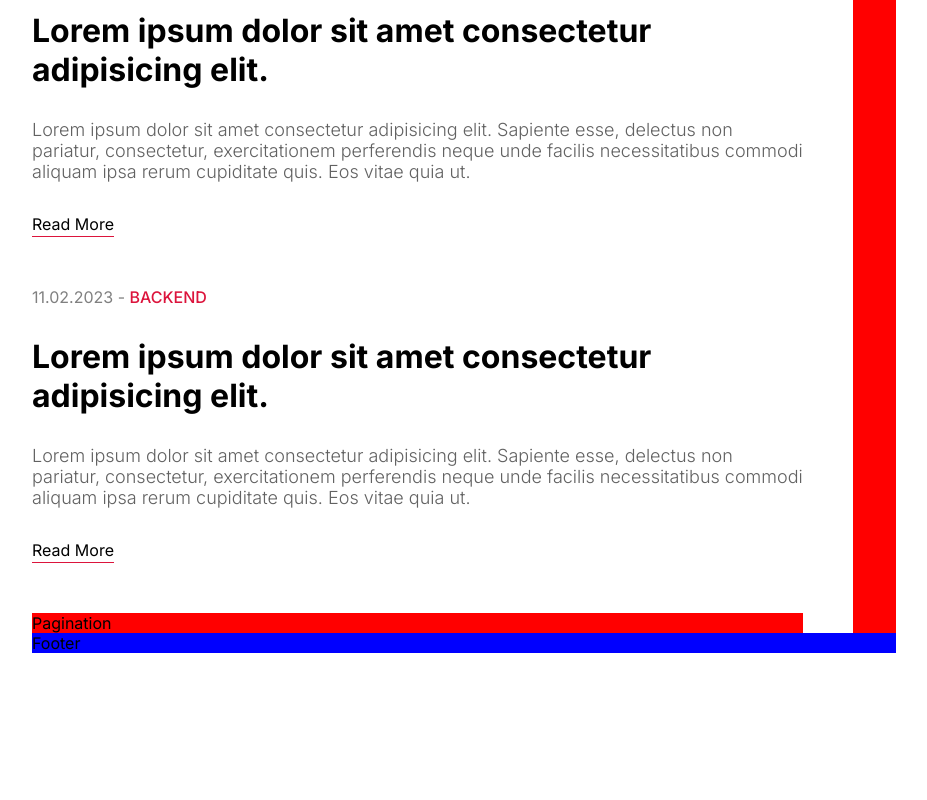
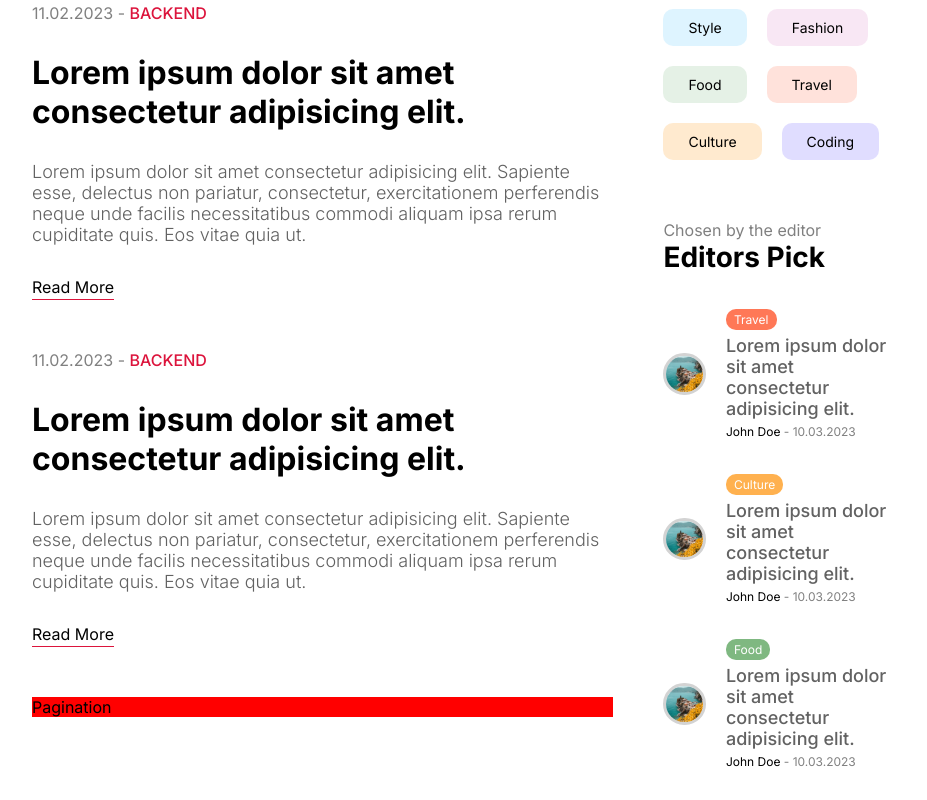
Before and after one commit to B0n-Echo/My_tech_blog, a Next.js app: page / in a window 1280 px wide. Shown: the part 2100-2900 px from the top of the page, without its empty margins (176-1103 px from the left). Before the commit the page ends 2753 px from the top, so only its background shows below. Built offline with nearby package versions, Linux system fonts and the light colour scheme.

Commit message:
feat(nikhil): Adding Menu and Menu categories

```diff
--- a/src/components/menu/Menu.jsx
+++ b/src/components/menu/Menu.jsx
@@ -1,10 +1,22 @@
-import React from 'react'
-import styles from "./menu.module.css"
+import React from "react";
+import styles from "./menu.module.css";
+import MenuPosts from "../menuPosts/MenuPosts";
+import MenuCategories from "../menuCategories/MenuCategories";
 
 const Menu = () => {
   return (
-    <div className={styles.container}>Menu</div>
-  )
-}
+    <div className={styles.container}>
+      <h2 className={styles.subtitle}>{"What's hot"}</h2>
+      <h1 className={styles.title}>Most Popular</h1>
+      <MenuPosts withImage={false} />
+      <h2 className={styles.subtitle}>Discover by topic</h2>
+      <h1 className={styles.title}>Categories</h1>
+      <MenuCategories />
+      <h2 className={styles.subtitle}>Chosen by the editor</h2>
+      <h1 className={styles.title}>Editors Pick</h1>
+      <MenuPosts withImage={true} />
+    </div>
+  );
+};
 
-export default Menu
+export default Menu;
--- a/src/components/menu/menu.module.css
+++ b/src/components/menu/menu.module.css
@@ -1,3 +1,20 @@
-.container{
-  background-color: red;
+.container {
+  flex: 2;
+  margin-top: 60px;
 }
+
+.subtitle {
+  color: gray;
+  font-size: 16px;
+  font-weight: 400;
+}
+.title {
+  font-size: 28px;
+}
+
+
+@media screen and (max-width: 1024px) {
+  .container {
+    display: none;
+  }
+}
--- /dev/null
+++ b/src/components/menuCategories/MenuCategories.jsx
@@ -0,0 +1,34 @@
+
+import Link from "next/link";
+import React from "react";
+import styles from "./menuCategories.module.css";
+
+const MenuCategories = () => {
+  return (
+    <div className={styles.categoryList}>
+      <Link
+        href="/blog?cat=style"
+        className={`${styles.categoryItem} ${styles.style}`}
+      >
+        Style
+      </Link>
+      <Link href="/blog" className={`${styles.categoryItem} ${styles.fashion}`}>
+        Fashion
+      </Link>
+      <Link href="/blog" className={`${styles.categoryItem} ${styles.food}`}>
+        Food
+      </Link>
+      <Link href="/blog" className={`${styles.categoryItem} ${styles.travel}`}>
+        Travel
+      </Link>
+      <Link href="/blog" className={`${styles.categoryItem} ${styles.culture}`}>
+        Culture
+      </Link>
+      <Link href="/blog" className={`${styles.categoryItem} ${styles.coding}`}>
+        Coding
+      </Link>
+    </div>
+  );
+};
+
+export default MenuCategories;
--- /dev/null
+++ b/src/components/menuCategories/menuCategories.module.css
@@ -0,0 +1,37 @@
+.categoryList {
+  margin-top: 35px;
+  margin-bottom: 60px;
+  display: flex;
+  flex-wrap: wrap;
+  gap: 20px;
+}
+
+.categoryItem {
+  padding: 10px 25px;
+  border-radius: 10px;
+  font-size: 14px;
+}
+
+.categoryItem.style {
+  background-color: #57c4ff31;
+}
+
+.categoryItem.fashion {
+  background-color: #da85c731;
+}
+
+.categoryItem.food {
+  background-color: #7fb88133;
+}
+
+.categoryItem.travel {
+  background-color: #ff795736;
+}
+
+.categoryItem.culture {
+  background-color: #ffb04f45;
+}
+
+.categoryItem.coding {
+  background-color: #5e4fff31;
+}
--- /dev/null
+++ b/src/components/menuPosts/MenuPosts.jsx
@@ -0,0 +1,85 @@
+import Image from "next/image";
+import Link from "next/link";
+import React from "react";
+import styles from "./menuPosts.module.css"
+
+const MenuPosts = ({ withImage }) => {
+  return (
+    <div className={styles.items}>
+      <Link href="/" className={styles.item}>
+        {withImage && (
+          <div className={styles.imageContainer}>
+            <Image src="/p1.jpeg" alt="" fill className={styles.image} />
+          </div>
+        )}
+        <div className={styles.textContainer}>
+          <span className={`${styles.category} ${styles.travel}`}>Travel</span>
+          <h3 className={styles.postTitle}>
+            Lorem ipsum dolor sit amet consectetur adipisicing elit.
+          </h3>
+          <div className={styles.detail}>
+            <span className={styles.username}>John Doe</span>
+            <span className={styles.date}> - 10.03.2023</span>
+          </div>
+        </div>
+      </Link>
+      <Link href="/" className={styles.item}>
+        {withImage && (
+          <div className={styles.imageContainer}>
+            <Image src="/p1.jpeg" alt="" fill className={styles.image} />
+          </div>
+        )}
+        <div className={styles.textContainer}>
+          <span className={`${styles.category} ${styles.culture}`}>
+            Culture
+          </span>
+          <h3 className={styles.postTitle}>
+            Lorem ipsum dolor sit amet consectetur adipisicing elit.
+          </h3>
+          <div className={styles.detail}>
+            <span className={styles.username}>John Doe</span>
+            <span className={styles.date}> - 10.03.2023</span>
+          </div>
+        </div>
+      </Link>
+      <Link href="/" className={styles.item}>
+        {withImage && (
+          <div className={styles.imageContainer}>
+            <Image src="/p1.jpeg" alt="" fill className={styles.image} />
+          </div>
+        )}
+        <div className={styles.textContainer}>
+          <span className={`${styles.category} ${styles.food}`}>Food</span>
+          <h3 className={styles.postTitle}>
+            Lorem ipsum dolor sit amet consectetur adipisicing elit.
+          </h3>
+          <div className={styles.detail}>
+            <span className={styles.username}>John Doe</span>
+            <span className={styles.date}> - 10.03.2023</span>
+          </div>
+        </div>
+      </Link>
+      <Link href="/" className={styles.item}>
+        {withImage && (
+          <div className={styles.imageContainer}>
+            <Image src="/p1.jpeg" alt="" fill className={styles.image} />
+          </div>
+        )}
+        <div className={styles.textContainer}>
+          <span className={`${styles.category} ${styles.fashion}`}>
+            Fashion
+          </span>
+          <h3 className={styles.postTitle}>
+            Lorem ipsum dolor sit amet consectetur adipisicing elit.
+          </h3>
+          <div className={styles.detail}>
+            <span className={styles.username}>John Doe</span>
+            <span className={styles.date}> - 10.03.2023</span>
+          </div>
+        </div>
+      </Link>
+    </div>
+  );
+};
+
+export default MenuPosts;
--- /dev/null
+++ b/src/components/menuPosts/menuPosts.module.css
@@ -0,0 +1,78 @@
+.items {
+  margin-top: 35px;
+  margin-bottom: 60px;
+  display: flex;
+  flex-direction: column;
+  gap: 35px;
+}
+
+.item {
+  display: flex;
+  align-items: center;
+  gap: 20px;
+}
+
+.imageContainer {
+  flex: 1;
+  aspect-ratio: 1/1;
+  position: relative;
+}
+
+.image {
+  border-radius: 50%;
+  border: 3px solid lightgray;
+  object-fit: cover;
+}
+
+.textContainer {
+  flex: 4;
+  display: flex;
+  flex-direction: column;
+  gap: 5px;
+}
+
+.category {
+  padding: 3px 8px;
+  border-radius: 10px;
+  font-size: 12px;
+  color: white;
+  width: max-content;
+}
+
+.category.travel {
+  background-color: #ff7857;
+}
+
+.culture {
+  background-color: #ffb14f;
+}
+
+.food {
+  background-color: #7fb881;
+}
+
+.fashion {
+  background-color: #ff7887;
+}
+
+.coding {
+  background-color: #775aec;
+}
+
+.style {
+  background-color: #789cff;
+}
+
+.postTitle {
+  font-size: 18px;
+  font-weight: 500;
+  color: var(--softTextColor);
+}
+
+.detail {
+  font-size: 12px;
+}
+
+.date {
+  color: gray;
+}
```
